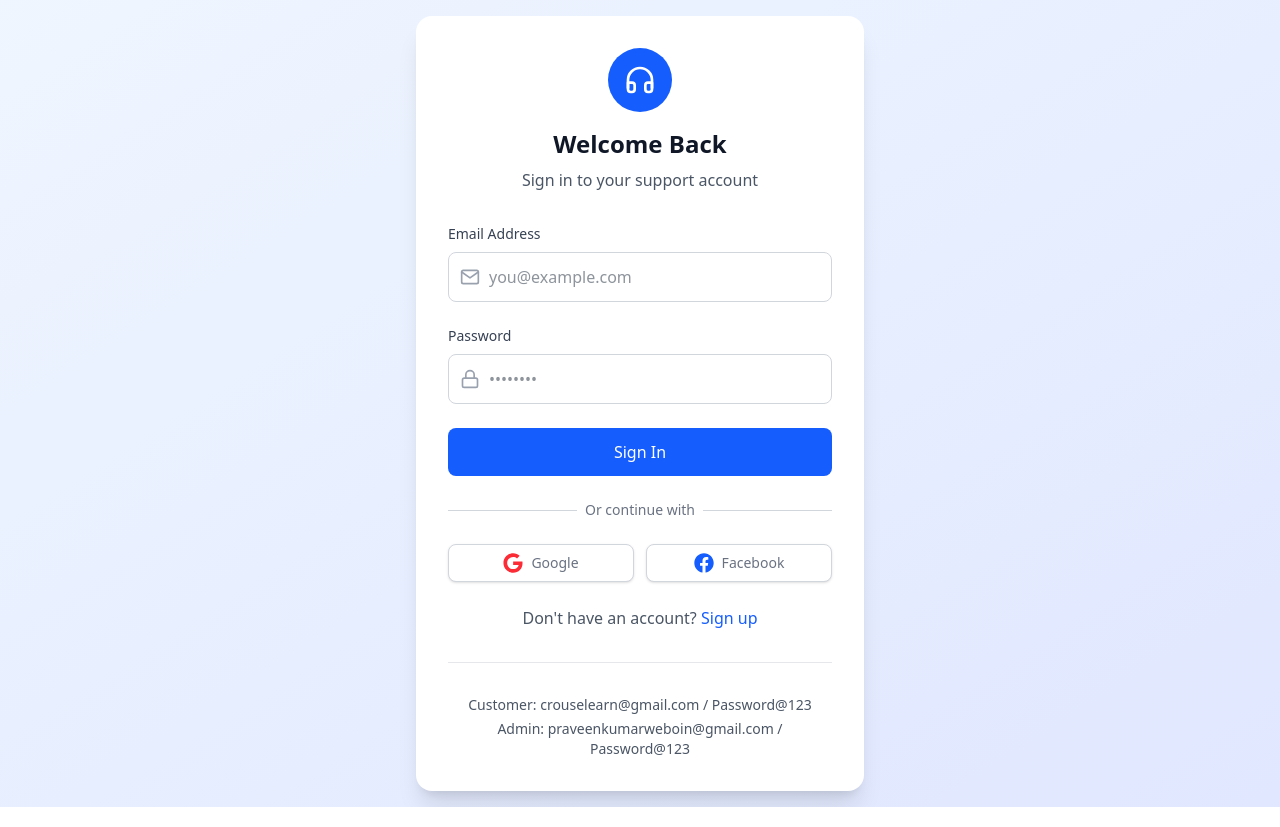
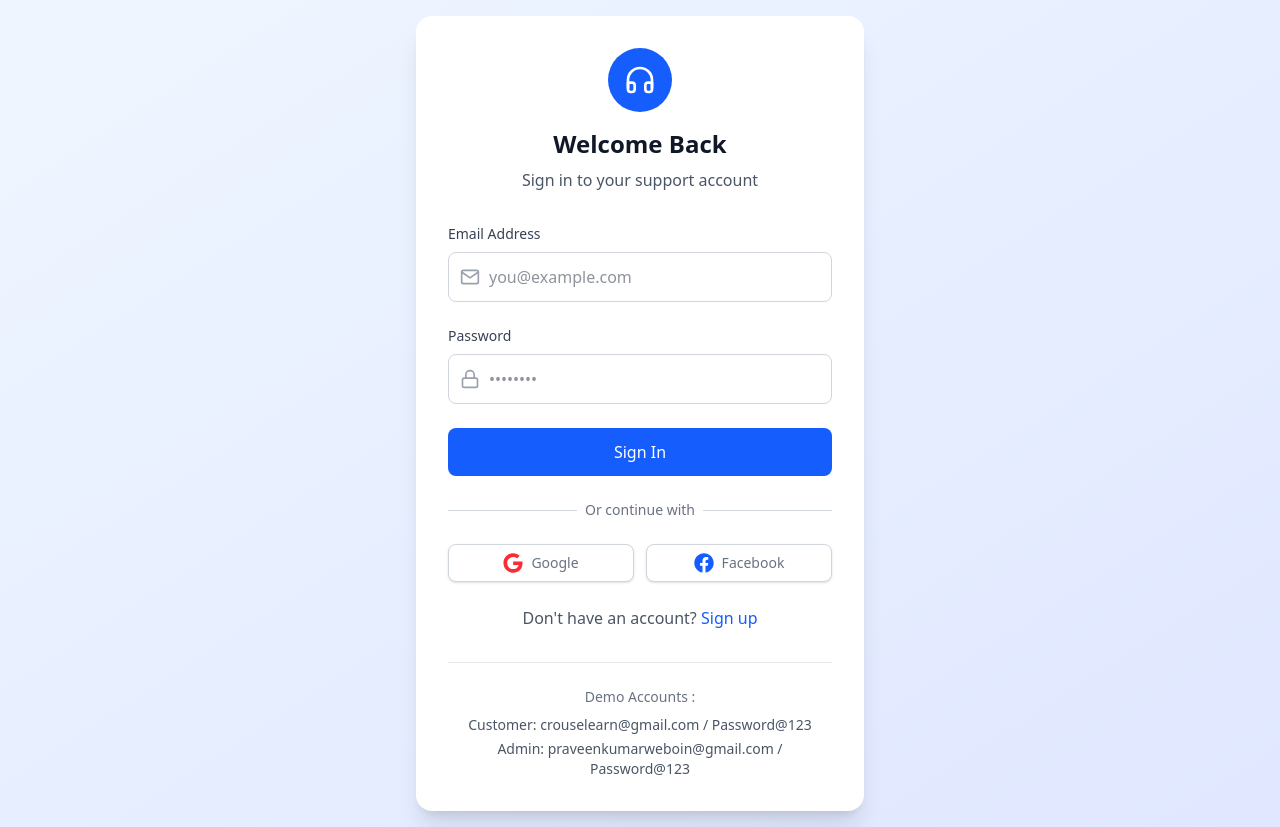
Before and after one commit to PRAVEEN200307/customer-support, a React (Vite) app in the folder customer-support-frontend/: page /login in a window 1280 px wide. Built offline with nearby package versions, Linux system fonts and the light colour scheme.

Commit message:
Update Login.jsx

```diff
--- a/customer-support-frontend/src/pages/auth/Login.jsx
+++ b/customer-support-frontend/src/pages/auth/Login.jsx
@@ -151,7 +151,7 @@ const Login = () => {
           <div className="mt-8 pt-6 border-t border-gray-200">
             <div className="text-center">
               <p className="text-sm text-gray-500">
-                {/* Demo Accounts :  */}
+                Demo Accounts :
               </p>
               <div className="mt-2 space-y-1 text-sm">
                 <p className="text-gray-600">
```
